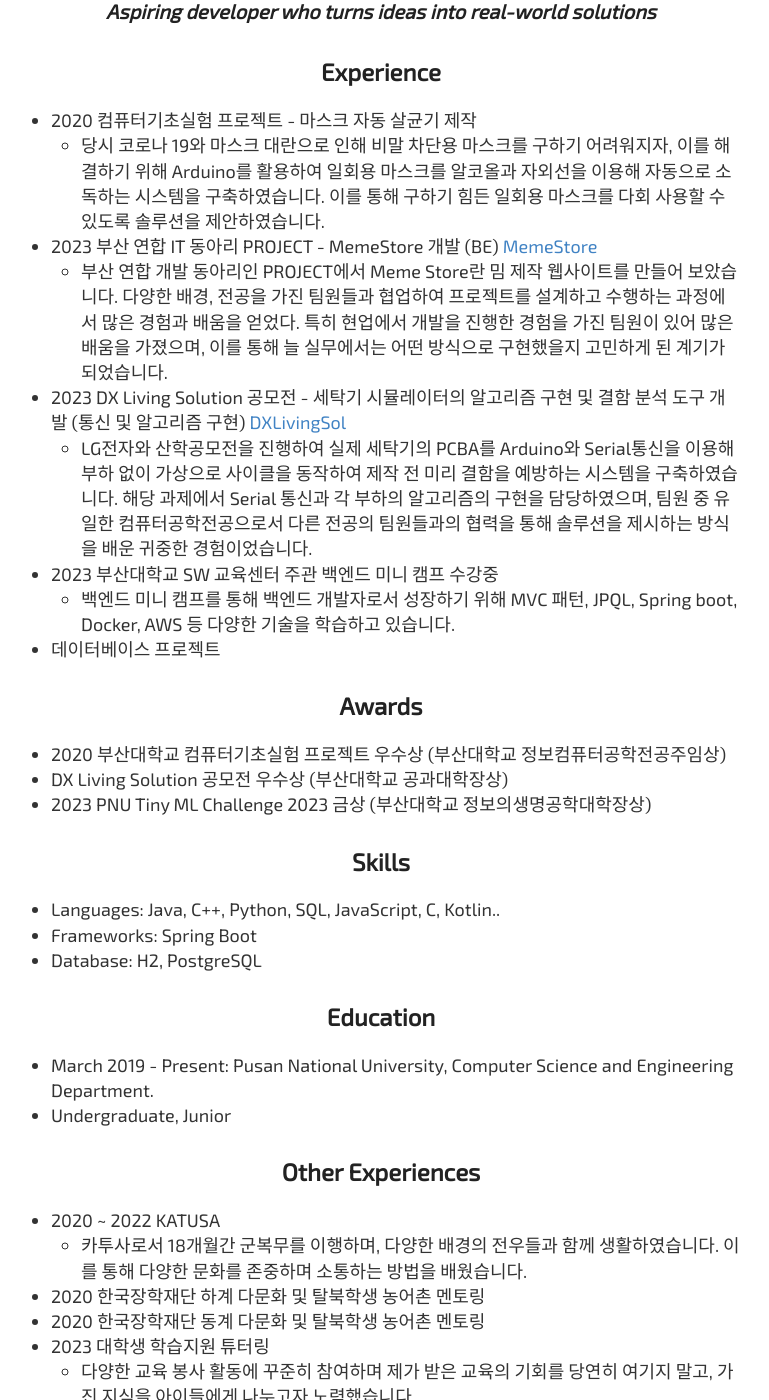
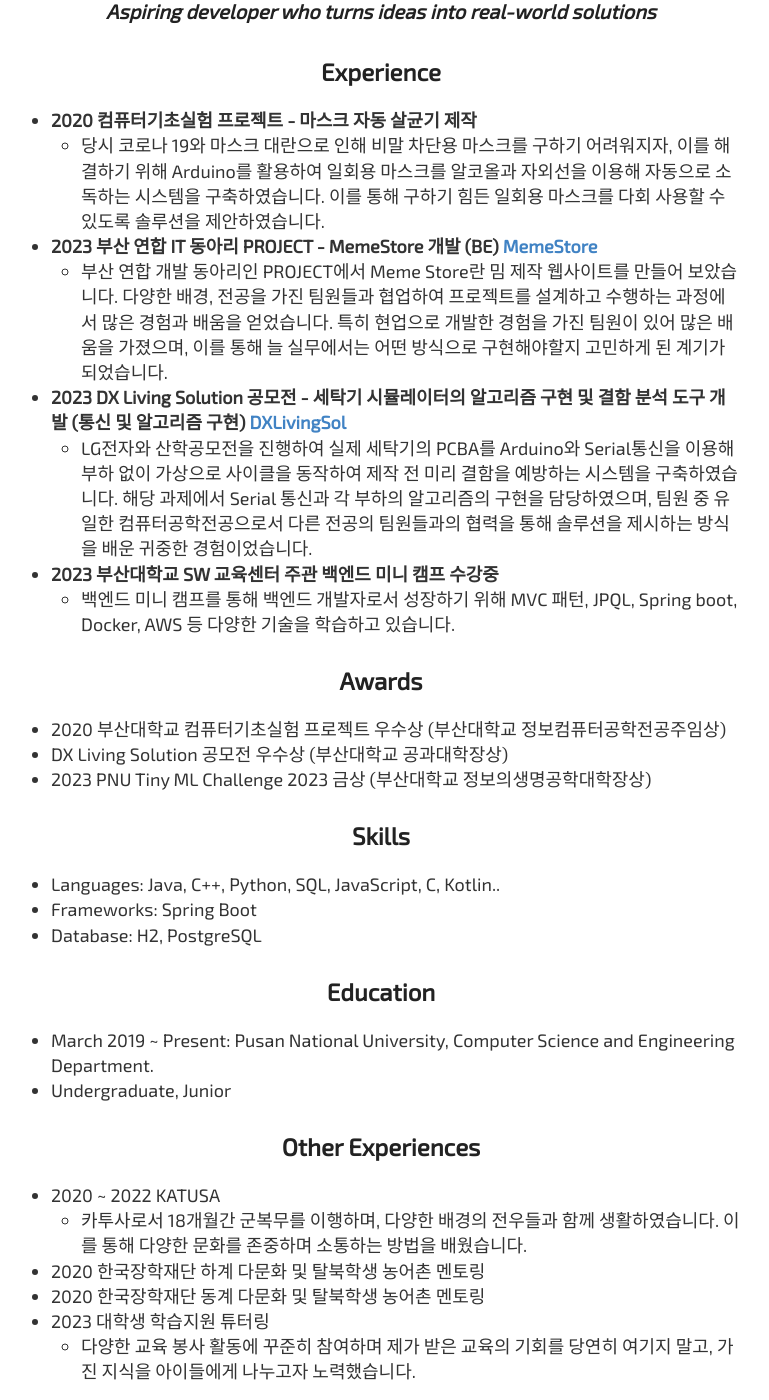
Before and after one commit to J-1ac/J-1ac.github.io, a Jekyll site: the page built from _posts/2023-11-26-resume.md, in a window 1280 px wide and 1400 px high, scrolled down 642 px. Shown: the whole window, without its empty margins (259-1028 px from the left). Built offline with Jekyll 4.4.1, drawn with Linux system fonts in a browser that asks for light colours; some web fonts are replaced.

Commit message:
update resume

```diff
--- a/_posts/2023-11-26-resume.md
+++ b/_posts/2023-11-26-resume.md
@@ -18,23 +18,17 @@ tags: resume
   <b>Experience</b><br>
 </h2>
 
-- 2020 컴퓨터기초실험 프로젝트 - 마스크 자동 살균기 제작
+- **2020 컴퓨터기초실험 프로젝트 - 마스크 자동 살균기 제작**
     - 당시 코로나 19와 마스크 대란으로 인해 비말 차단용 마스크를 구하기 어려워지자, 이를 해결하기 위해 Arduino를 활용하여 일회용 마스크를 알코올과 자외선을 이용해 자동으로 소독하는 시스템을 구축하였습니다. 이를 통해 구하기 힘든 일회용 마스크를 다회 사용할 수 있도록 솔루션을 제안하였습니다.
 
+- **2023 부산 연합 IT 동아리 PROJECT - MemeStore 개발 (BE) [MemeStore](https://github.com/WebPHub/MemeStore)**
+    - 부산 연합 개발 동아리인 PROJECT에서 Meme Store란 밈 제작 웹사이트를 만들어 보았습니다. 다양한 배경, 전공을 가진 팀원들과 협업하여 프로젝트를 설계하고 수행하는 과정에서 많은 경험과 배움을 얻었습니다. 특히 현업으로 개발한 경험을 가진 팀원이 있어 많은 배움을 가졌으며, 이를 통해 늘 실무에서는 어떤 방식으로 구현해야할지 고민하게 된 계기가 되었습니다.
 
-- 2023 부산 연합 IT 동아리 PROJECT - MemeStore 개발 (BE) [MemeStore](https://github.com/WebPHub/MemeStore)
-    - 부산 연합 개발 동아리인 PROJECT에서 Meme Store란 밈 제작 웹사이트를 만들어 보았습니다. 다양한 배경, 전공을 가진 팀원들과 협업하여 프로젝트를 설계하고 수행하는 과정에서 많은 경험과 배움을 얻었다. 특히 현업에서 개발을 진행한 경험을 가진 팀원이 있어 많은 배움을 가졌으며, 이를 통해 늘 실무에서는 어떤 방식으로 구현했을지 고민하게 된 계기가 되었습니다.
-
-
-- 2023 DX Living Solution 공모전 - 세탁기 시뮬레이터의 알고리즘 구현 및 결함 분석 도구 개발 (통신 및 알고리즘 구현) [DXLivingSol](https://github.com/J-1ac/DXLivingSol)
+- **2023 DX Living Solution 공모전 - 세탁기 시뮬레이터의 알고리즘 구현 및 결함 분석 도구 개발 (통신 및 알고리즘 구현) [DXLivingSol](https://github.com/J-1ac/DXLivingSol)**
     - LG전자와 산학공모전을 진행하여 실제 세탁기의 PCBA를 Arduino와 Serial통신을 이용해 부하 없이 가상으로 사이클을 동작하여 제작 전 미리 결함을 예방하는 시스템을 구축하였습니다. 해당 과제에서 Serial 통신과 각 부하의 알고리즘의 구현을 담당하였으며, 팀원 중 유일한 컴퓨터공학전공으로서 다른 전공의 팀원들과의 협력을 통해 솔루션을 제시하는 방식을 배운 귀중한 경험이었습니다.
 
-
-- 2023 부산대학교 SW 교육센터 주관 백엔드 미니 캠프 수강중
+- **2023 부산대학교 SW 교육센터 주관 백엔드 미니 캠프 수강중**
     - 백엔드 미니 캠프를 통해 백엔드 개발자로서 성장하기 위해 MVC 패턴, JPQL, Spring boot, Docker, AWS 등 다양한 기술을 학습하고 있습니다.
-
-
-- 데이터베이스 프로젝트
 
 <h2 align="center">
   <b>Awards</b><br>
@@ -56,7 +50,7 @@ tags: resume
   <b>Education</b><br>
 </h2>
 
-- March 2019 - Present: Pusan National University, Computer Science and Engineering Department.
+- March 2019 ~ Present: Pusan National University, Computer Science and Engineering Department.
 - Undergraduate, Junior
 
 <h2 align="center">
```
